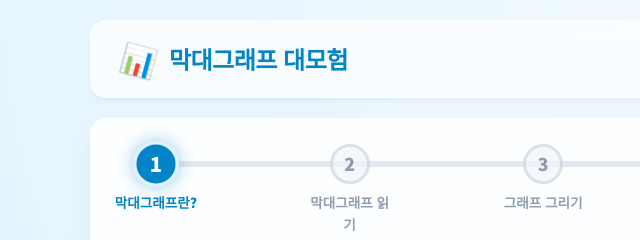
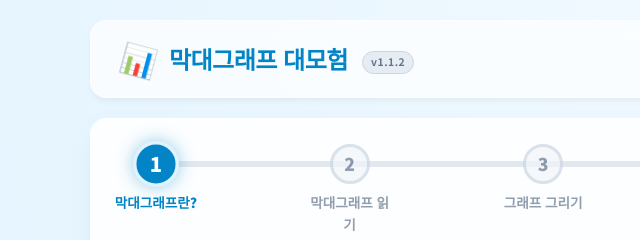
Before and after one commit to mirachbeta/bar-graph-adventure, a website: page index.html in a window 1280 px wide. Shown: the top 240 px of the page, 0-640 px from the left. Drawn offline with Linux system fonts and the light colour scheme.

Commit message:
Add files via upload

```diff
--- a/index.html
+++ b/index.html
@@ -12,7 +12,7 @@
   <link rel="preconnect" href="https://fonts.googleapis.com">
   <link rel="preconnect" href="https://fonts.gstatic.com" crossorigin>
   <link href="https://fonts.googleapis.com/css2?family=Nanum+Pen+Script&family=Noto+Sans+KR:wght@300;400;500;700;900&display=swap" rel="stylesheet">
-  <link rel="stylesheet" href="style.css?v=1.1.1">
+  <link rel="stylesheet" href="style.css?v=1.1.2">
 </head>
 <body>
 
@@ -24,7 +24,7 @@
     <header class="app-header">
       <div class="header-logo">
         <span class="logo-emoji">📊</span>
-        <h1>막대그래프 대모험</h1>
+        <h1>막대그래프 대모험 <span class="app-version">v1.1.2</span></h1>
       </div>
       <div class="user-profile">
         <span class="avatar">🎓</span>
@@ -1873,6 +1873,6 @@
     </main>
   </div>
 
-  <script src="app.js?v=1.1.1"></script>
+  <script src="app.js?v=1.1.2"></script>
 </body>
 </html>
--- a/style.css
+++ b/style.css
@@ -1949,3 +1949,20 @@ h2 {
   text-align: right;
   flex-shrink: 0;
 }
+
+/* ==========================================
+   앱 버전 표시용 배지 스타일
+   ========================================== */
+.app-version {
+  font-size: 0.65rem;
+  font-weight: 700;
+  color: var(--color-text-muted);
+  background: rgba(226, 232, 240, 0.8);
+  padding: 2px 8px;
+  border-radius: 9999px;
+  vertical-align: middle;
+  margin-left: 8px;
+  border: 1.5px solid var(--color-border);
+  letter-spacing: 0.5px;
+  display: inline-block;
+}
```
